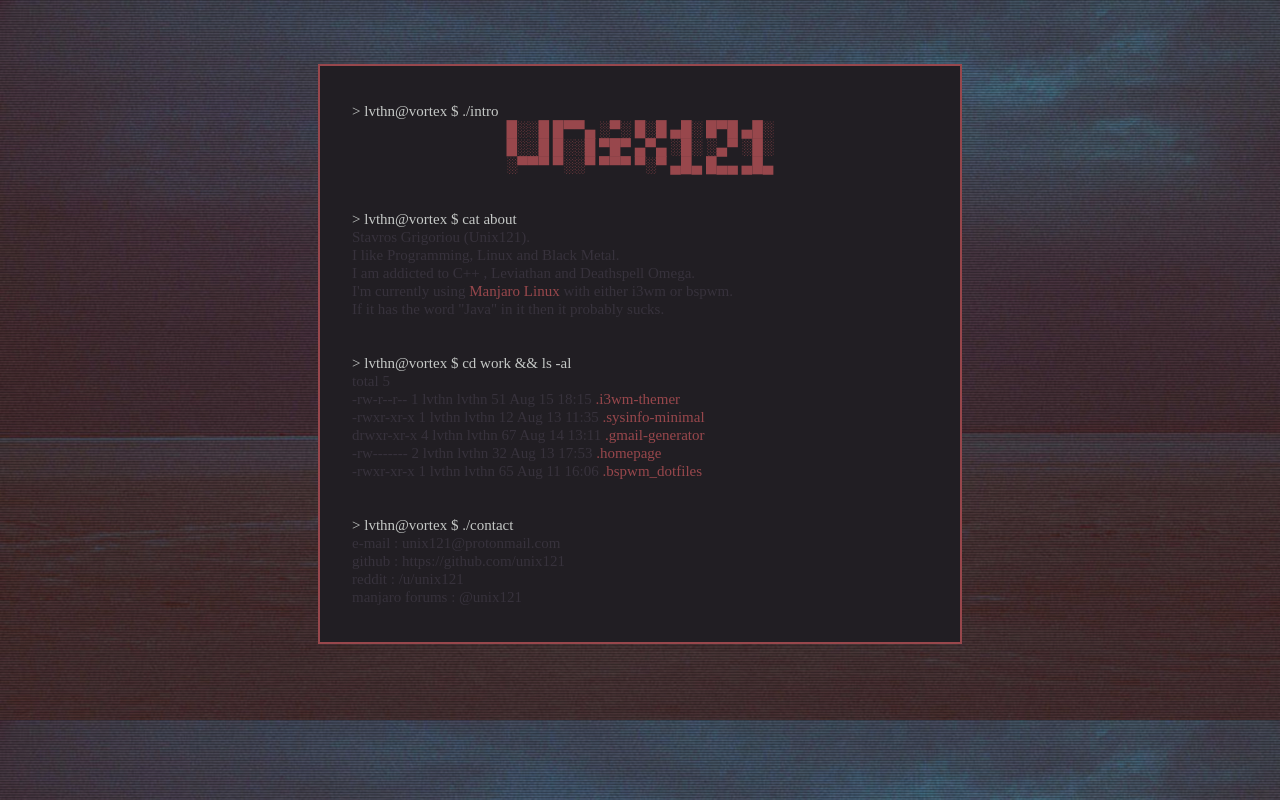
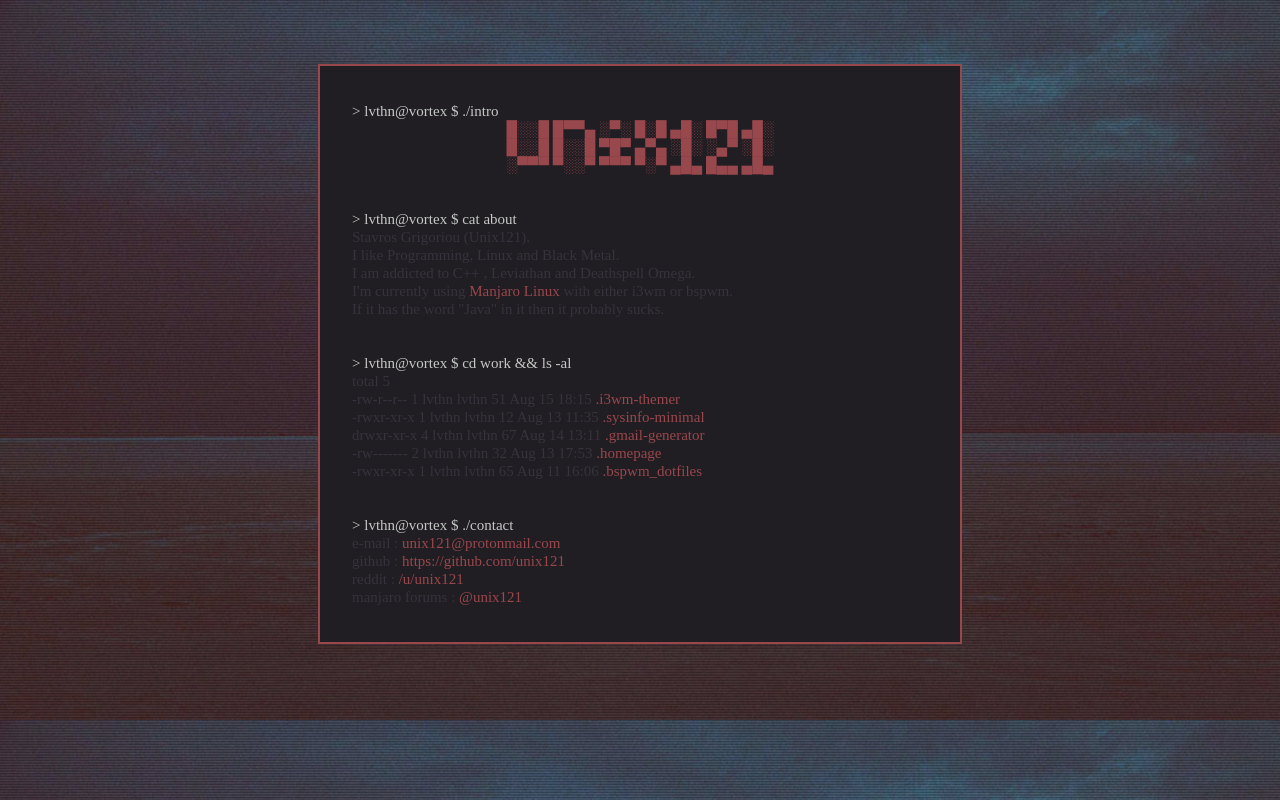
Before and after one commit to unix121/unix121.github.io, a plain HTML site: page index.html in a window 1280 px wide. Drawn offline with Linux system fonts and the light colour scheme; a web font is replaced by a local one.

Commit message:
Updated contact info

```diff
--- a/index.html
+++ b/index.html
@@ -59,10 +59,10 @@
 
             <!-- Contact -->
             <ul class="command">> lvthn@vortex $ ./contact</ul>
-            <ul class="cat">e-mail : unix121@protonmail.com</ul>
-            <ul class="cat">github : https://github.com/unix121</ul>
-            <ul class="cat">reddit : /u/unix121</ul>
-            <ul class="cat">manjaro forums : @unix121</ul>
+            <ul class="cat">e-mail : <a href="unix121@protonmail.com">unix121@protonmail.com</a></ul>
+            <ul class="cat">github : <a href="https://github.com/unix121">https://github.com/unix121</a></ul>
+            <ul class="cat">reddit : <a href="reddit.com/u/unix121">/u/unix121</a></ul>
+            <ul class="cat">manjaro forums : <a href="forums.manjaro.org/u/unix121">@unix121</ul>
             <ul></ul>
             <ul></ul>
         </div>
```
